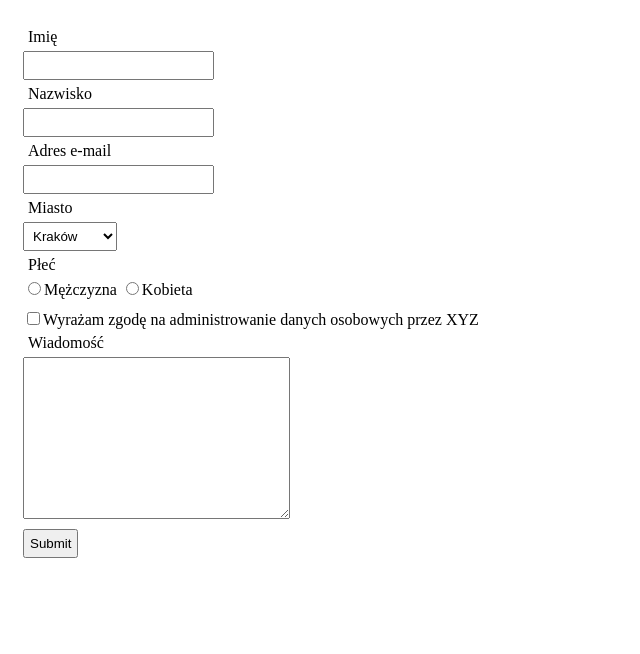
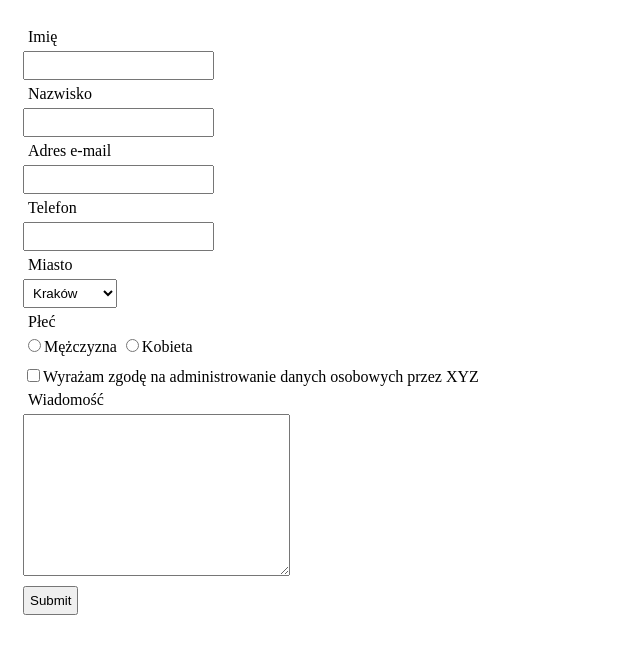
Before and after one commit to kgagracz/zadanie-formularz, a plain HTML site: page index.html in a window 1280 px wide. Shown: the whole page, without its empty margins (0-640 px from the left). Drawn offline with Linux system fonts and the light colour scheme.

Commit message:
dodanie tel

```diff
--- a/index.html
+++ b/index.html
@@ -15,6 +15,8 @@
         <input type="text" id="surname" maxlength="50">
         <label for="email">Adres e-mail</label>
         <input type="email" id="email">
+        <label for="tel">Telefon</label>
+        <input type="tel" id="tel">
         <label for="city">Miasto</label>
         <select name="city" id="city">
             <option value="Krk">Kraków</option>
```
